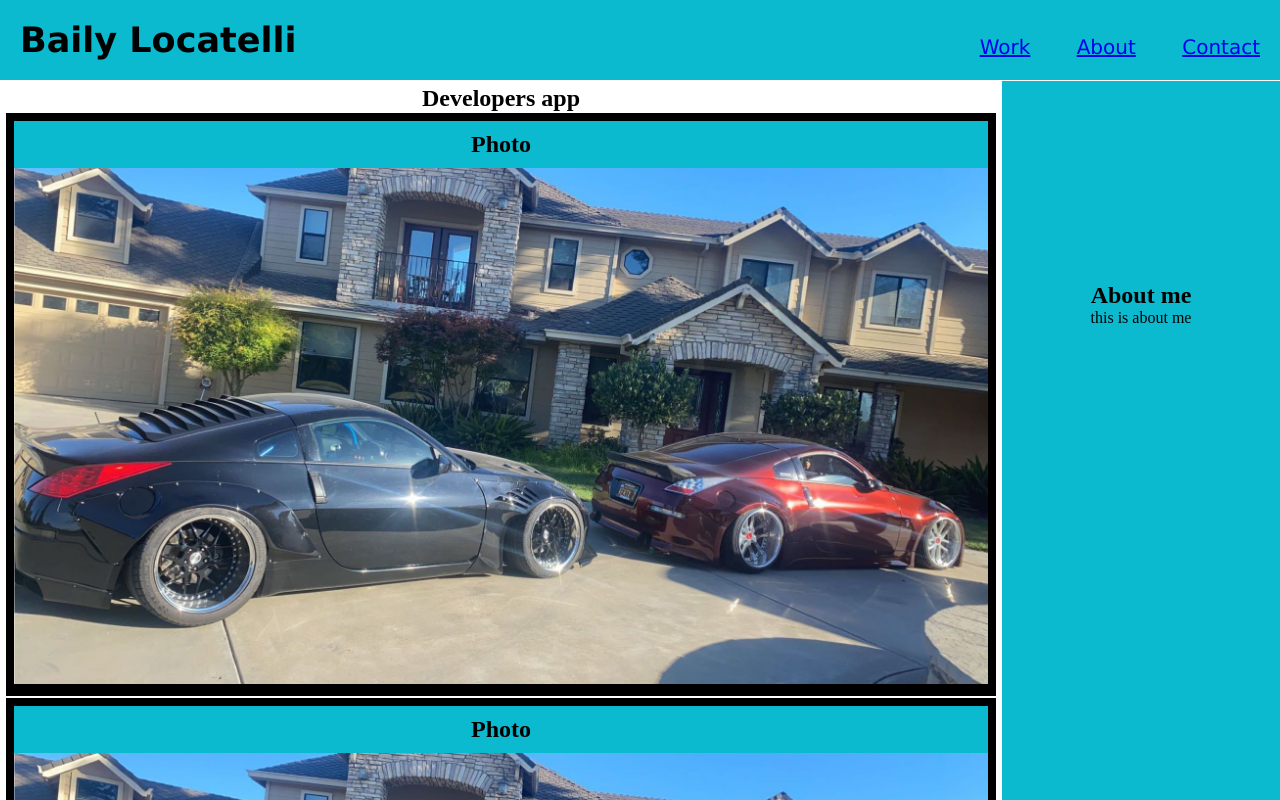
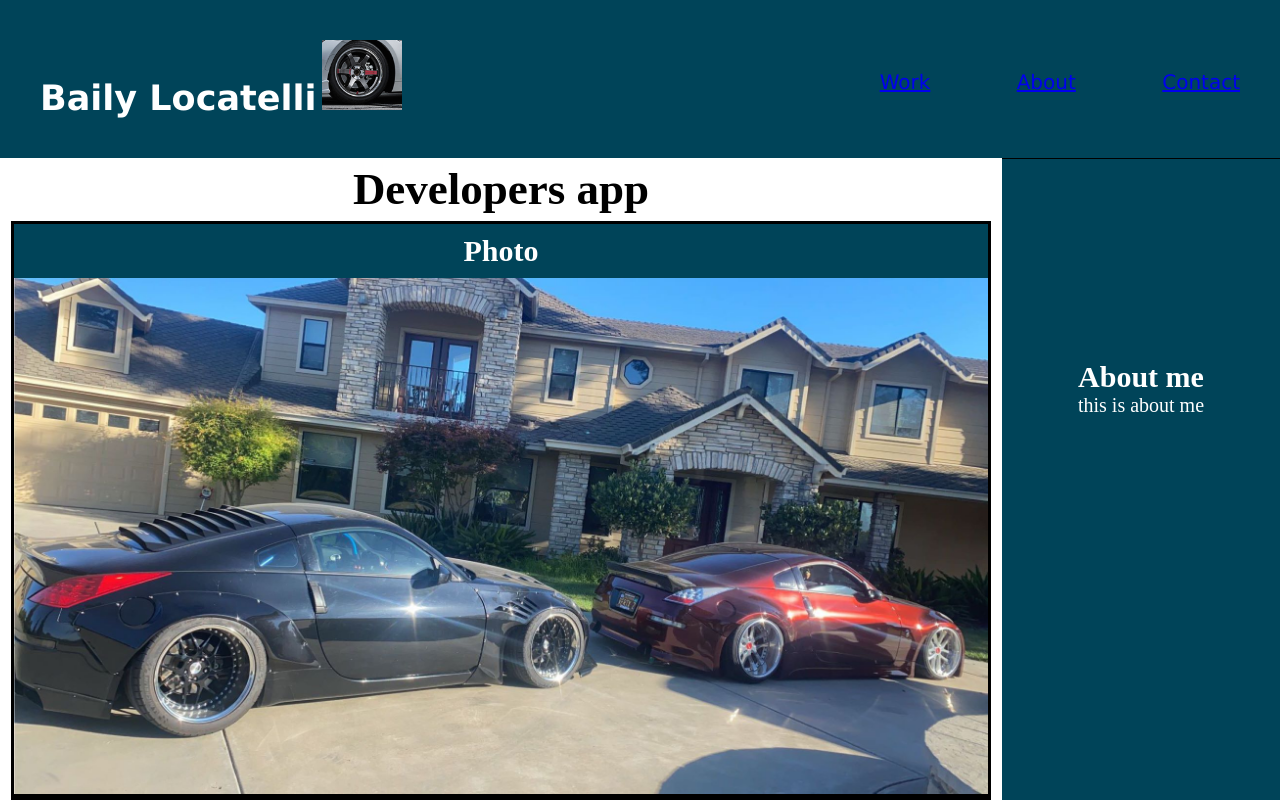
Before and after one commit to b-locatelli/Portfolio-bootcamp-homework, a plain HTML site: page index.html in a window 1280 px wide. Shown: the top 800 px of the page. Drawn offline with Linux system fonts and the light colour scheme.

Commit message:
changed style

```diff
--- a/assets/css/style.css
+++ b/assets/css/style.css
@@ -3,27 +3,33 @@
     padding: 0;
     margin: 0;
 }
+:root {
+    --back: rgb(0, 68, 89);
+    --word: white;
+}
 
 body{
-    background-color: rgb(255, 255, 255);
-    flex-direction: column;
-    justify-content: flex-start;
+    background-color: rgb(0, 0, 0);
 }
 
 .header {
-    padding: 20px;
+    padding: 40px;
     font-family: 'Lucida Sans', 'Lucida Sans Regular', 'Lucida Grande', 'Lucida Sans Unicode', Geneva, Verdana, sans-serif;
-    background-color: rgb(11, 186, 206);
-    color: black;
+    background-color: var(--back);
+    color: var(--word);
+}
+
+ header img {
+    max-width: 80px;
 }
 
 .header h1{
     font-size: 35px;
-    display: inline-block;
+    display: inline;
 }
 
 .header nav {
-    padding-top: 15px;
+    padding-top: 30px;
     float: right;
     font-family: 'Lucida Sans', 'Lucida Sans Regular', 'Lucida Grande', 'Lucida Sans Unicode', Geneva, Verdana, sans-serif;
     font-size: 20px;
@@ -35,17 +41,19 @@ body{
 
 .header nav ul li {
     display: inline-block;
-    margin-left: 40px;
+    margin-left: 80px;
 }
 
 main {
     display: flex;
-    flex-wrap: wrap;
+    font-size: 20px;
 }
 
 .Developer {
     width: 100%;
     text-align: center;
+    font-size: 30px;
+    color: black;
 }
 
 .card {
@@ -60,7 +68,7 @@ main {
 
 .card h2 {
     text-align: center;
-    background-color: rgb(11, 186, 206);
+    background-color: var(--back);
     padding: 10px;
 }
 
@@ -71,19 +79,20 @@ main {
 
 .projects {
     flex: 4;
-    background-color: #fff;
+    background-color: white;
     padding: 5px;
     display: flex;
     flex-wrap: wrap-reverse;
-    justify-content: center;
+    color: var(--word);
 }
 
 .aside {
     flex: 1;
-    background-color: rgb(11, 186, 206);
+    background-color: var(--back);
     padding: 15px;
     text-align: center;
     margin: 1px 0px;
+    color: var(--word);
 
 }
 
@@ -94,13 +103,16 @@ main {
 .footer {
     padding: 20px;
     text-align: center;
-    background: rgb(11, 186, 206);
-    color: black;
+    background: var(--back);
+    color: var(--word);
+    font-size: 20px;
 }
 
-@media screen and (max-width: 768px) {
+
+@media screen and (max-width: 992px) {
     main,
-    nav {
-        flex-direction: column;
+    .header nav,
+    .footer {
+       font-size: 30px;
     }
-}
+ }
--- a/index.html
+++ b/index.html
@@ -10,6 +10,7 @@
 <body>
     <header  class="header">
         <h1>Baily Locatelli</h1>
+        <img src="assets/images/Capture2.PNG" alt="wheel" />
         <nav>
             <ul>
                 <li>
@@ -27,7 +28,6 @@
 
     <main>
         <section class="projects">
-
             <section class="card">
                 <a id="work"></a>
                 <h2>Photo</h2>
```
Also changed, not shown: assets/images/Capture2.PNG (added).
